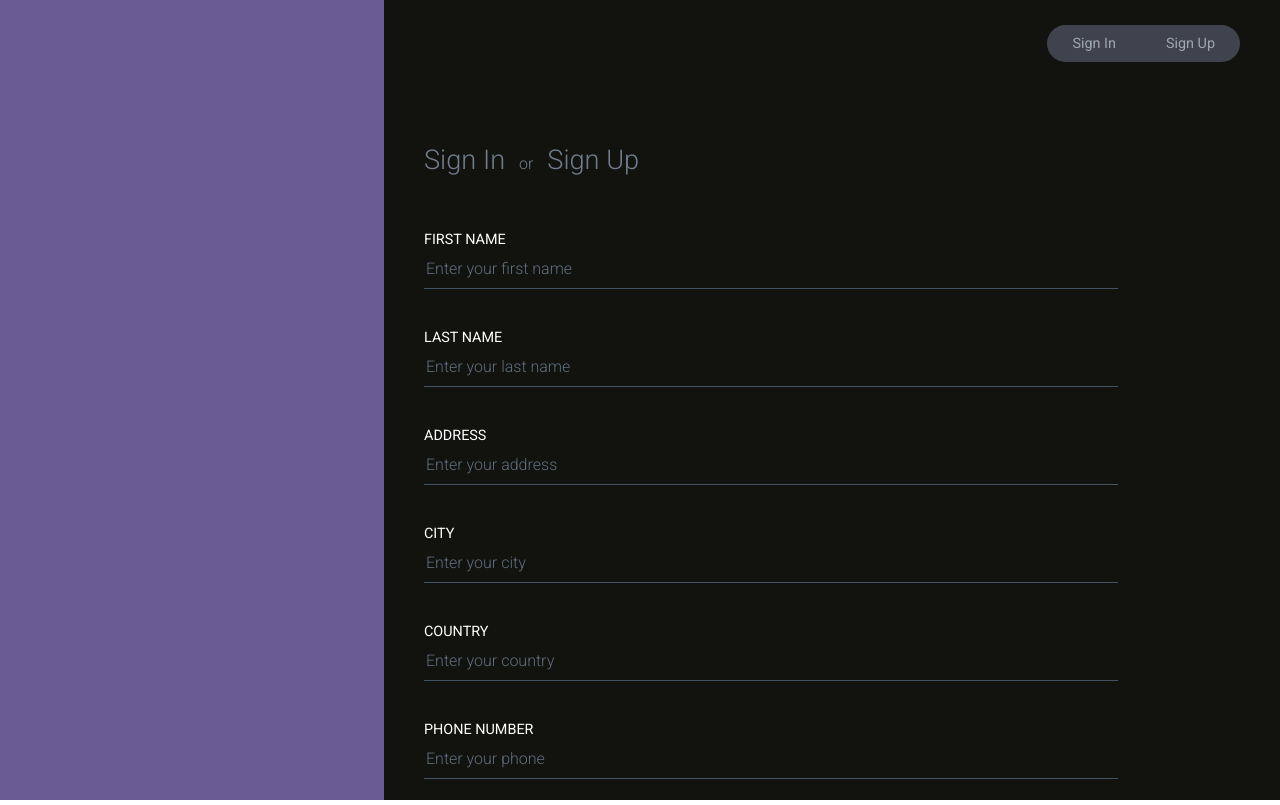
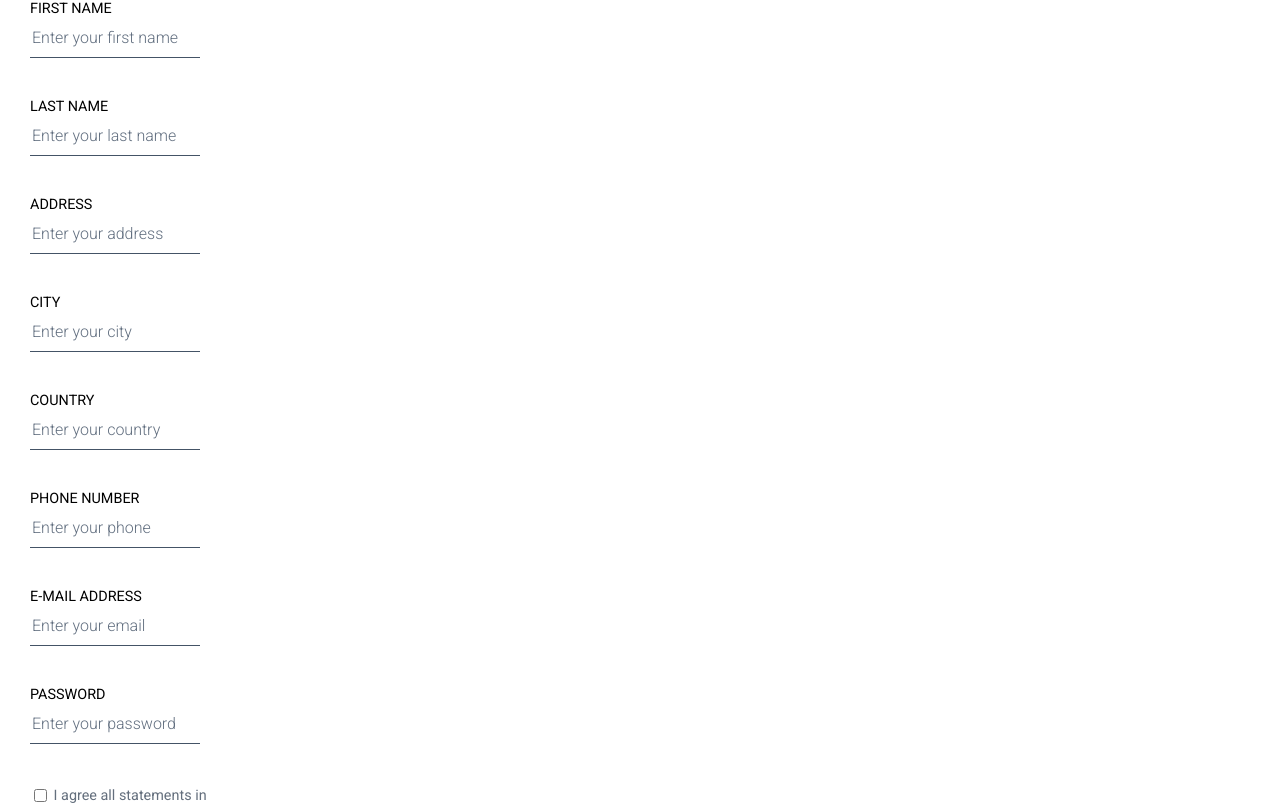
Before and after one commit to Lazic99H/DRES, a React (Create React App) app in the folder Project/frontend/: page / in a window 1280 px wide. Shown: the top 805 px of the page. Built offline with nearby package versions, Linux system fonts and the light colour scheme.

Commit message:
frontend update

```diff
--- a/Project/frontend/src/App.css
+++ b/Project/frontend/src/App.css
@@ -77,6 +77,8 @@
 }
 
 .formField {
+  margin-left:30px;
+  width:200px;
   margin-bottom: 40px;
 }
 
@@ -84,13 +86,13 @@
   display: block;
   text-transform: uppercase;
   font-size: 0.9em;
-  color: white;
+  color: black;
 }
 .formFieldInput {
   width: 85%;
   background-color: transparent;
   border: none;
-  color: white;
+  color: black;
   outline: none;
   border-bottom: 1px solid #445366;
   font-size: 1em;
--- a/Project/frontend/src/App.js
+++ b/Project/frontend/src/App.js
@@ -7,63 +7,26 @@ import Home from "./components/Home";
 import "./App.css";
 
 function App (props) {
-    const [showSign,setShowSign] = useState(null)
+    const [logged_user,setLogged_user] = useState([])
+
+
     const redirectToHome = (user) => {
-        if(user.length > 0){
-            setShowSign(user)
-        }
+    console.log(JSON.parse(sessionStorage.getItem("logged_user")))
+
+    setLogged_user(JSON.parse(sessionStorage.getItem("logged_user")))
+
+    console.log("SAD SAM OVDJE")
+    console.log(logged_user.length)
+
     }
 
     return (
       <Router basename="/">
-        {showSign ?
-         <Routes>
-            <Route path="/home" element={<Home user={showSign}/>} />
-         </Routes>
-         :
-        <div className="App">
-          <div className="appAside" />
-          <div className="appForm">
-            <div className="pageSwitcher">
-              <Link
-                to="/sign-in"
-                //activeClassName="pageSwitcherItem-active"
-                className="pageSwitcherItem"
-              >
-                Sign In
-              </Link>
-              <Link
-                to="/"
-                //activeClassName="pageSwitcherItem-active"
-                className="pageSwitcherItem"
-              >
-                Sign Up
-              </Link>
-            </div>
-
-            <div className="formTitle">
-              <Link
-                to="/sign-in"
-               // activeClassName="formTitleLink-active"
-                className="formTitleLink"
-              >
-                Sign In
-              </Link>{" "}
-              or{" "}
-              <Link
-                to="/"
-                //activeClassName="formTitleLink-active"
-                className="formTitleLink"
-              >
-                Sign Up
-              </Link>
-            </div>
-            <Routes>
-                <Route path="/" element={<SignUpForm/>} />
-                <Route path="/sign-in" element={<SignInForm redirectToHome={redirectToHome}/>} />
-            </Routes>
-          </div>
-        </div>}
+        <Routes>
+            <Route exact path="/" element={<SignUpForm/>} />
+            <Route path="/sign-in" element={<SignInForm redirectToHome={redirectToHome}/>} />
+            <Route path="/home" element={<Home/>} />
+        </Routes>
       </Router>
     );
 }
--- a/Project/frontend/src/components/Home.js
+++ b/Project/frontend/src/components/Home.js
@@ -1,10 +1,12 @@
-function Home (props) {
-    console.log(props.user)
-    console.log(props.user[0]['account_id'])
+import {BrowserRouter as Router, Routes, Route, Link, useNavigate} from "react-router-dom";
+
+function Home () {
+    //console.log(props.user)
+    //console.log(props.user[0]['account_id'])
     return (
 
-      <div>HOME PAGE
-        {props.user[0]['city']}
+      <div>
+        HOME PAGE
       </div>
     );
 }
--- a/Project/frontend/src/components/SignInForm.js
+++ b/Project/frontend/src/components/SignInForm.js
@@ -3,11 +3,10 @@ import { Link, useNavigate } from "react-router-dom";
 import APIServiceSignFrom from './APIServices/APIServiceSignFrom'
 
 function SignInForm (props) {
-      let navigate = useNavigate()
 
       const [mail,setMail] = useState("");
       const [password,setPassword] = useState("");
-      const [navToHome,setNavToHome] = useState(0);
+      const logged_user = sessionStorage.getItem("logged_user");
 
       const handleChange = event => {
         let target = event.target;
@@ -20,14 +19,23 @@ function SignInForm (props) {
             setPassword(value)
       }
 
+
       const handleSubmit = event => {
         event.preventDefault();
         APIServiceSignFrom.SignIn({mail, password})
-          .then(resp => setNavToHome(resp.length))
-          .then(resp => props.redirectToHome(resp))
-          .catch(error => console.log(error))
+        .then(resp => {
+            if(resp.status === 200) return resp.json();
+            else alert("There has been some error with signing in")
+        })
+        .then(resp => {
+             sessionStorage.setItem("logged_user",JSON.stringify(resp[1])),
+             sessionStorage.setItem("token",JSON.stringify(resp[0])),
+             props.redirectToHome(resp[1])})
+        .catch(error => console.log(error))
+        console.log("CONSOLE RADI")
+        console.log(JSON.parse(logged_user))
         console.log("The form was submitted with the following data:");
-       // console.log(this.state);
+
       }
 
     return (
@@ -67,7 +75,6 @@ function SignInForm (props) {
 
           <div className="formField">
             <button
-                onClick ={() => (navToHome > 0 ?  navigate("/home") : navigate("/sign-in"))}
                 className="formFieldButton">
                 Sign In
             </button>
```
Also changed, not shown: 2 other files (tests, documents, lock files or other folders).
